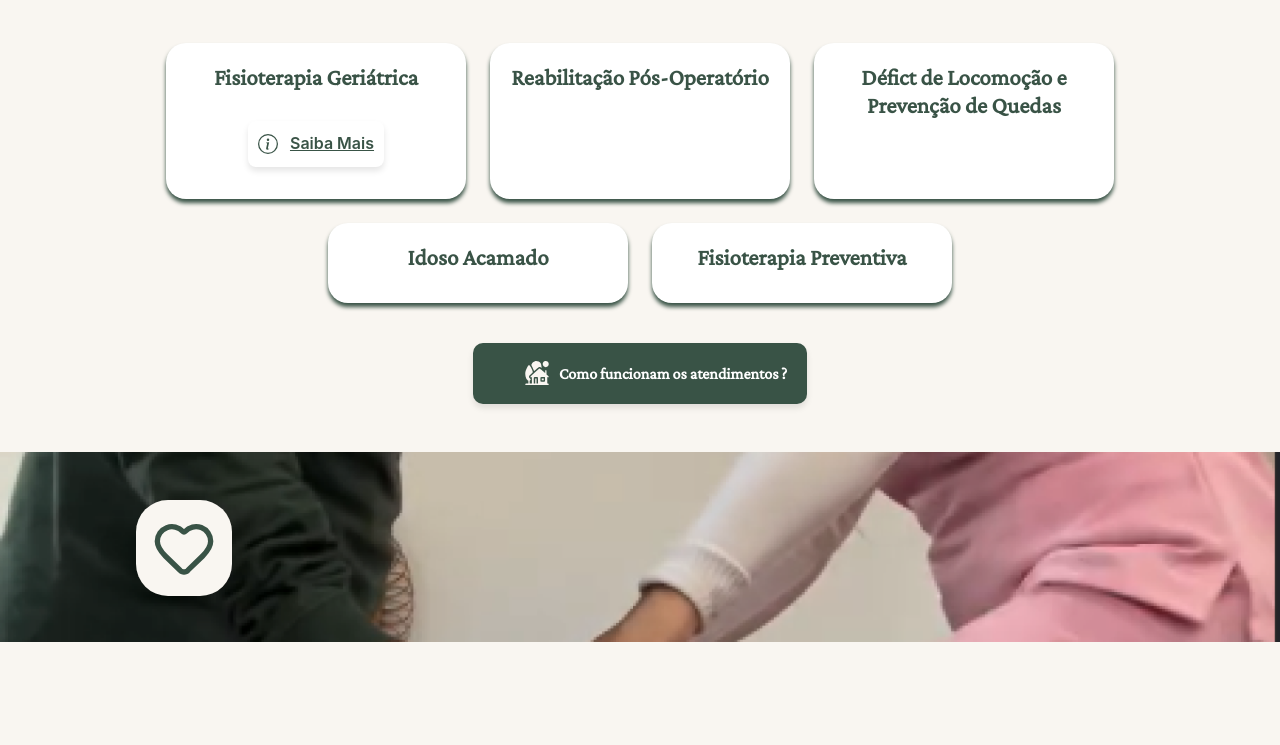
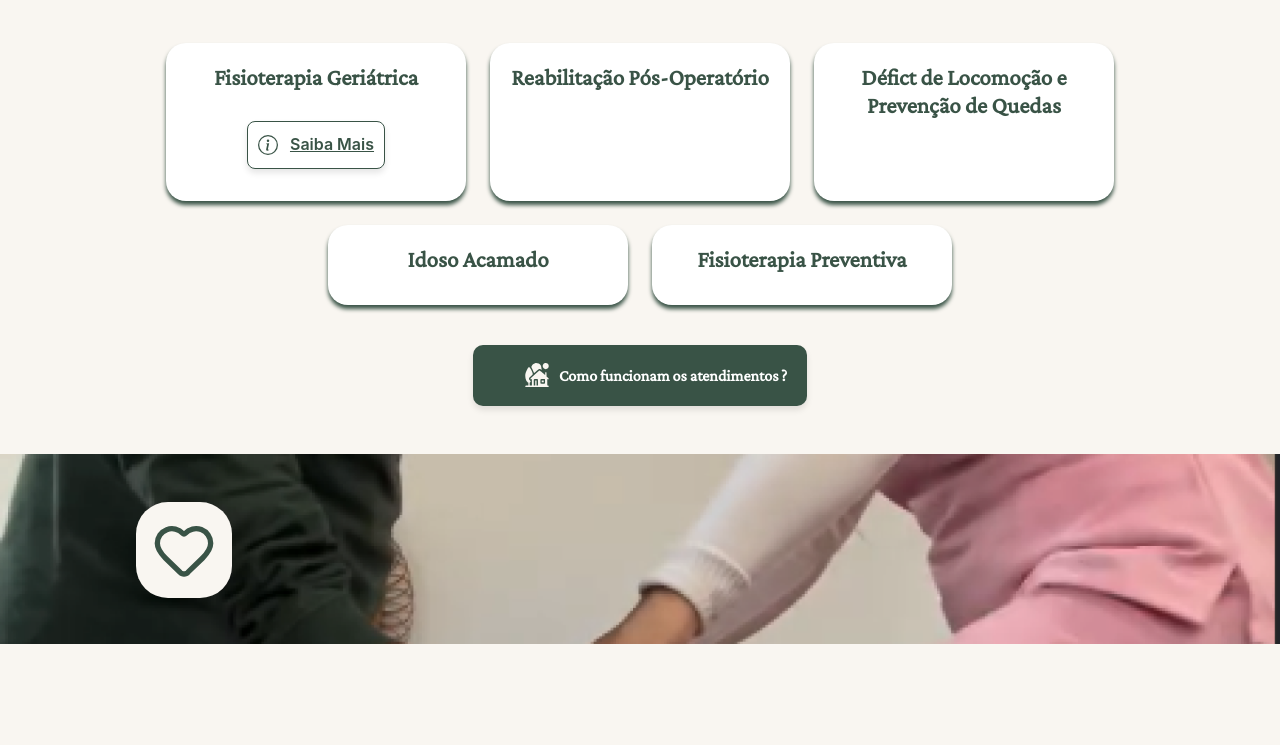
Before and after one commit to acsasilveira/fisioterapia_domiciliar, a plain HTML site: page public/index.html in a window 1280 px wide. Shown: the part 800-1545 px from the top of the page. Drawn offline with Linux system fonts and the light colour scheme.

Commit message:
Alterações da Cliente

```diff
--- a/public/style/style-home.css
+++ b/public/style/style-home.css
@@ -353,7 +353,7 @@ img {
   gap: 12px;
   background-color: #ffffff;
   color: #395346;
-  border: none;
+  border: solid #395346 0.5px;
   border-radius: 8px;
   padding: 10px;
   font-size: 16px;
```
